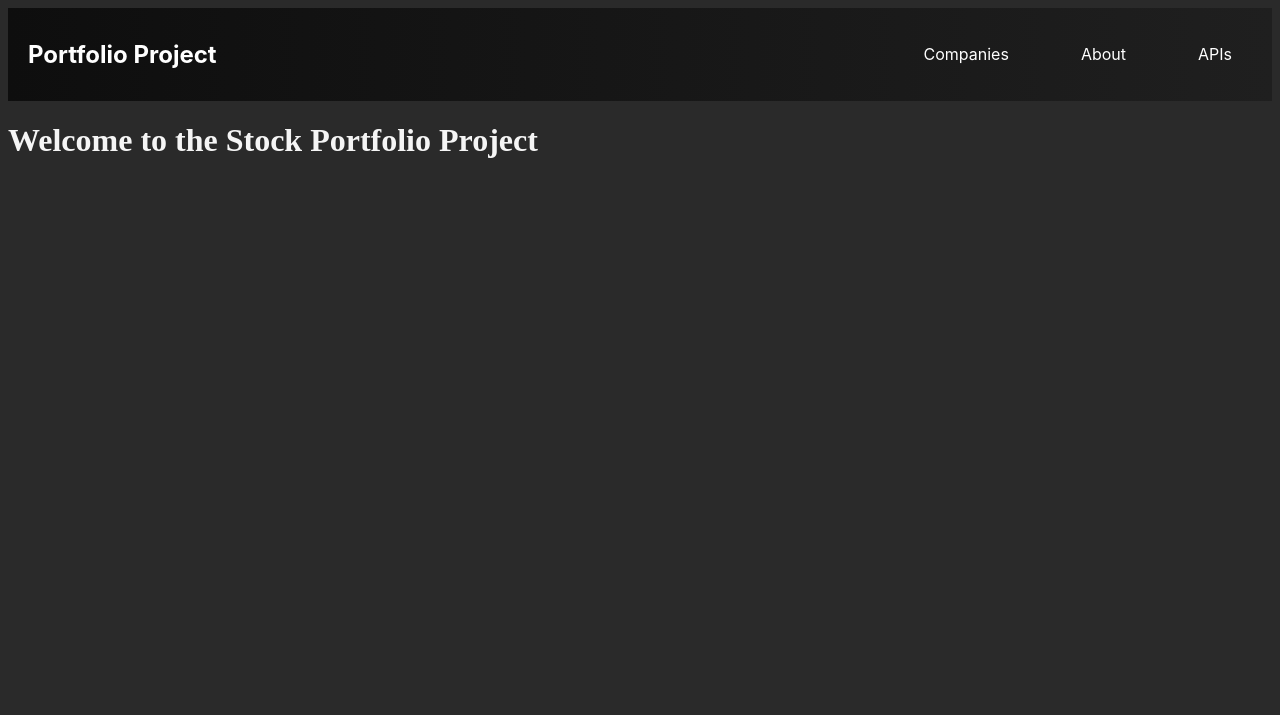
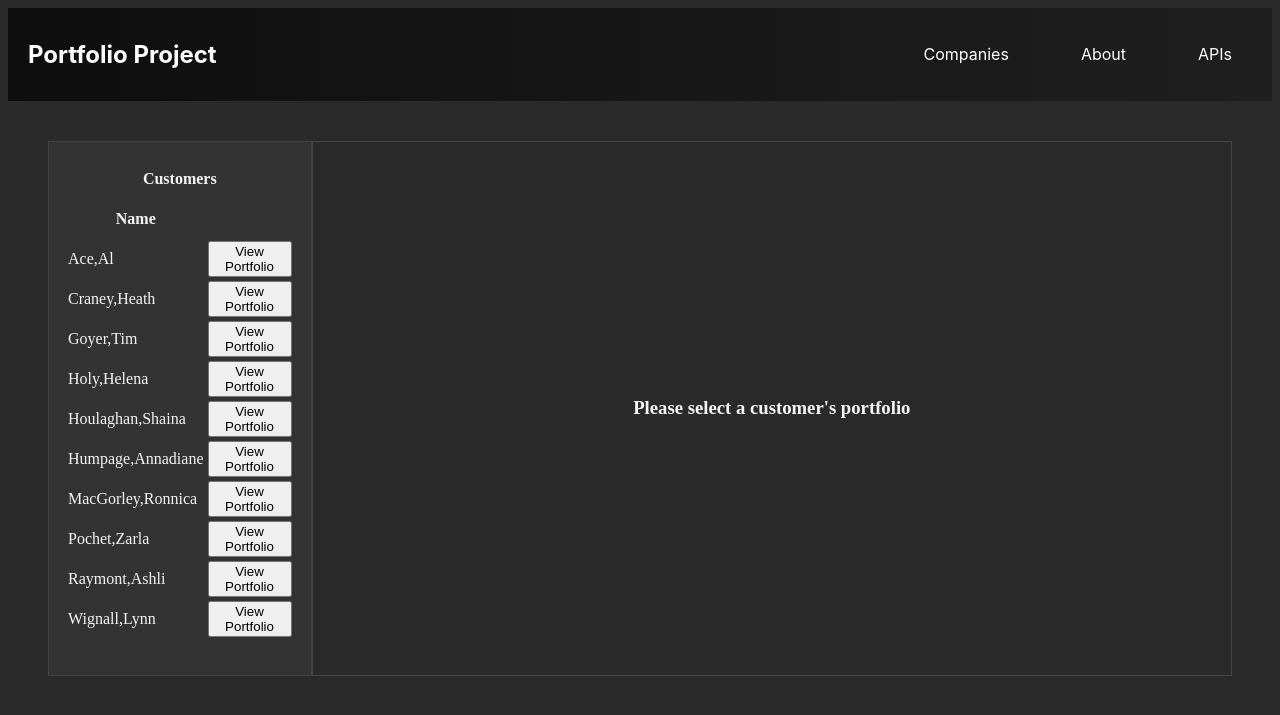
Before and after one commit to MrBlueSparks/COMP3512-assign1, a PHP site: page / in a window 1280 px wide. Shown: the top 715 px of the page. Run offline with PHP 8.4, Linux system fonts and the light colour scheme; data comes from the database, SQL or seed files in the repository.

Commit message:
-updates to home page

```diff
--- a/rbark369/company.php
+++ b/rbark369/company.php
@@ -1,8 +1,8 @@
 <?php
 //use helper file for db connection
+try {
 include 'includes/db.inc.php';
 
-try {
 //fetch company info from db
 
 if (isset($_GET['symbol']) && !empty($_GET['symbol'])) {
--- a/rbark369/css/styles.css
+++ b/rbark369/css/styles.css
@@ -141,3 +141,34 @@ main p {
       border-bottom: 1px solid #333;
 
 }
+
+/* home page*/
+.portfolio-button{
+    color: black;
+}
+
+.customers{
+    background-color: #333;
+    width: 25%;
+    border: 1px solid #444;
+    padding: 1rem;
+}
+
+
+
+.main-home{
+    display: flex;
+
+}
+
+.portfolio-summary{
+    border: 1px solid #444;
+    width: 100%;
+    align-self: center;
+    padding-top: 20%;
+    padding-bottom: 20%;
+}
+
+.customers-table tr{
+    padding-bottom: 10%;
+}
--- a/rbark369/index.php
+++ b/rbark369/index.php
@@ -1,15 +1,30 @@
-<php
-//home page
+<?php
+function displayPortfolio($user){
+
+}
+
+try {
+include 'includes/db.inc.php';
+
+//Get users
+$sql = "SELECT * FROM users
+ORDER BY lastname ASC";
+$result = $conn->query($sql);
+
+$button_pressed = isset($_POST['view_portfolio']);
 
 
+}
+catch (PDOException $e){
+    echo "Error: " . $e->getMessage();
+}
 
-//html
 
 ?>
 <html>
 <head>
     <title>Home Page</title>
-    <link rel="stylesheet" href="css/styles.css">
+    <link rel="stylesheet" href="css/styles.css?v=<?php echo time(); ?>">
 </head>
 <body>
     <nav>
@@ -20,13 +35,46 @@
             <li><a href="apiTester.php">APIs</a></li>
         </ul>
     </nav>
-    <h1>Welcome to the Stock Portfolio Project</h1>
 
+    <main class= 'main-home'>
+    <section class="customers">
+        <table class="customers-table">
+            <tr><th colspan="2">Customers</th></tr>
+            <tr><th>Name</th></tr>
+            <?php foreach ($result as $row){
+                echo "<form method='post'>";
+                echo "<tr>";
+                echo "<td>" . $row['lastname'] . "," . $row['firstname']."</td>";
+                echo "<td><button name='view_portfolio' value='". $row['id']. "' class='portfolio-button' type='submit'>
+                View Portfolio</button>";
+                echo "</tr>";
+                echo "</form>";
+            }
+            ?>
+
+        </table>
+
+    </section>
+
+    <section class= 'portfolio-summary'>
+        <?php if (!$button_pressed){
+            echo "<h3>Please select a customer's portfolio</h3>";
+        }
+        else {?>
+        <h3>Portfolio Summary</h3>
+        <div class='record-count'>
+            <h4>Companies</h4>
+        </div>
+        <h4># Shares</h4>
+        <h4>Total Value</h4>
+
+
+        <?php } ?>
+
+
+    </section>
+    </main>
     </table>
 
 </body>
-
 </html>
-<?php
-
-?>
```
